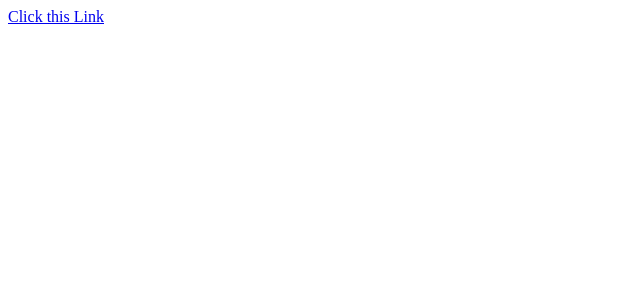
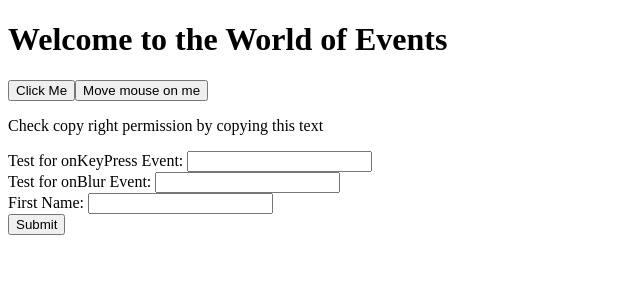
Before and after one commit to ivie-gif/30daysreactProjects, a React (Create React App) app: page / in a window 1280 px wide. Shown: the top 300 px of the page, without its empty margins (0-640 px from the left). Built offline with nearby package versions, Linux system fonts and the light colour scheme.

Commit message:
input field with states to handle change

```diff
--- a/src/App.js
+++ b/src/App.js
@@ -1,28 +1,84 @@
-// import React, { Component } from 'react'
-// // if it is class components
-// export class App extends Component {
-//   handleClick = () => {
-//     alert('Welcome to 30 Days Of React Challenge')
-//   }
-//   render() {
-//     return (
-//       <a href='#' onClick={this.handleClick}>
-//         Click me
-//       </a>
-//     )
-//   }
-// }
+// index.js
+import React, { Component } from 'react'
+import ReactDOM from 'react-dom'
 
-import React from "react";
+export class App extends Component {
+  state = {
+    firstName: '',
+    message: '',
+    key: '',
+  }
+  handleClick = (e) => {
+    // e gives an event object
+    // check the value of e using console.log(e)
+    this.setState({
+      message: 'Welcome to the world of events',
+    })
+  }
+  // triggered whenever the mouse moves
+  handleMouseMove = (e) => {
+    this.setState({ message: 'mouse is moving' })
+  }
+  // to get value when an input field changes a value
+  handleChange = (e) => {
+    this.setState({
+      firstName: e.target.value,
+      message: e.target.value,
+    })
+  }
 
-export const App = () => {
-  const handleClickLink = () => {
-    alert("Welcome to 30 days of React");
-  };
+  // to get keyboard key code when an input field is pressed
+  // it works with input and textarea
+  handleKeyPress = (e) => {
+    this.setState({
+      message:
+        `${e.target.value} has been pressed and the keycode is` + e.charCode,
+    })
+  }
+  // Blurring happens when a mouse leave an input field
+  handleBlur = (e) => {
+    this.setState({ message: 'Input field has been blurred' })
+  }
+  // This event triggers during a text copy
+  handleCopy = (e) => {
+    this.setState({
+      message: 'Using 30 Days Of React for commercial purpose is not allowed',
+    })
+  }
+  render() {
+    return (
+      <div>
+        <h1>Welcome to the World of Events</h1>
 
-  return (
-    <a href="#" onClick={handleClickLink}>
-      Click this Link
-    </a>
-  );
-};
+        <button onClick={this.handleClick}>Click Me</button>
+        <button onMouseMove={this.handleMouseMove}>Move mouse on me</button>
+        <p onCopy={this.handleCopy}>
+          Check copy right permission by copying this text
+        </p>
+
+        <p>{this.state.message}</p>
+        <label htmlFor=''> Test for onKeyPress Event: </label>
+        <input type='text' onKeyPress={this.handleKeyPress} />
+        <br />
+
+        <label htmlFor=''> Test for onBlur Event: </label>
+        <input type='text' onBlur={this.handleBlur} />
+
+        <form onSubmit={this.handleSubmit}>
+          <div>
+            <label htmlFor='firstName'>First Name: </label>
+            <input
+              onChange={this.handleChange}
+              name='firstName'
+              value={this.state.value}
+            />
+          </div>
+
+          <div>
+            <input type='submit' value='Submit' />
+          </div>
+        </form>
+      </div>
+    )
+  }
+}
```
